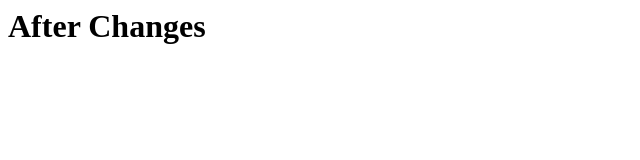
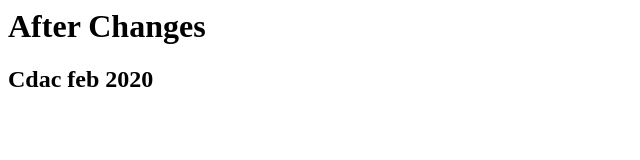
Before and after one commit to AmitN21/cdac, a plain HTML site: page index.html in a window 1280 px wide. Shown: the whole page, without its empty margins (0-640 px from the left). Drawn offline with Linux system fonts and the light colour scheme.

Commit message:
with h2 tag

```diff
--- a/index.html
+++ b/index.html
@@ -1,5 +1,6 @@
 <html>
     <body>
         <h1>After Changes</h1>
+        <h2>  Cdac feb 2020</h2>
         </body>
 </html>
```
